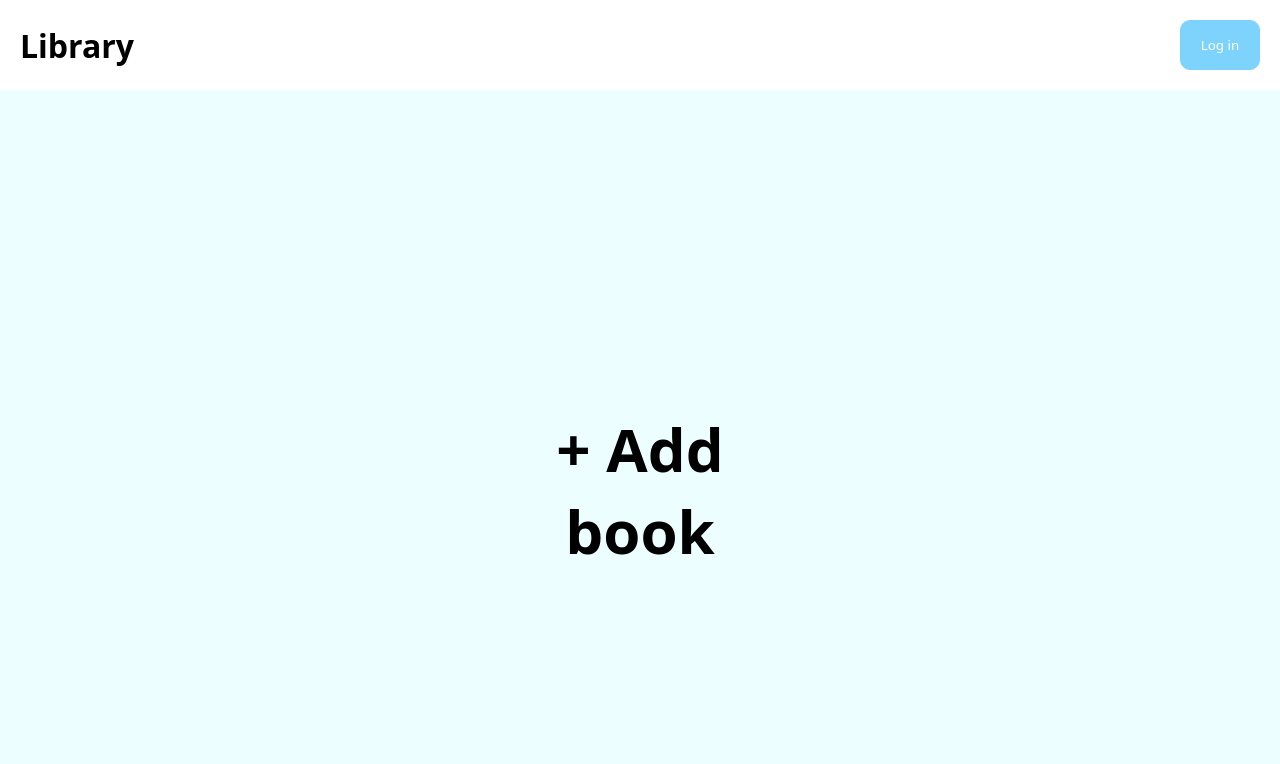
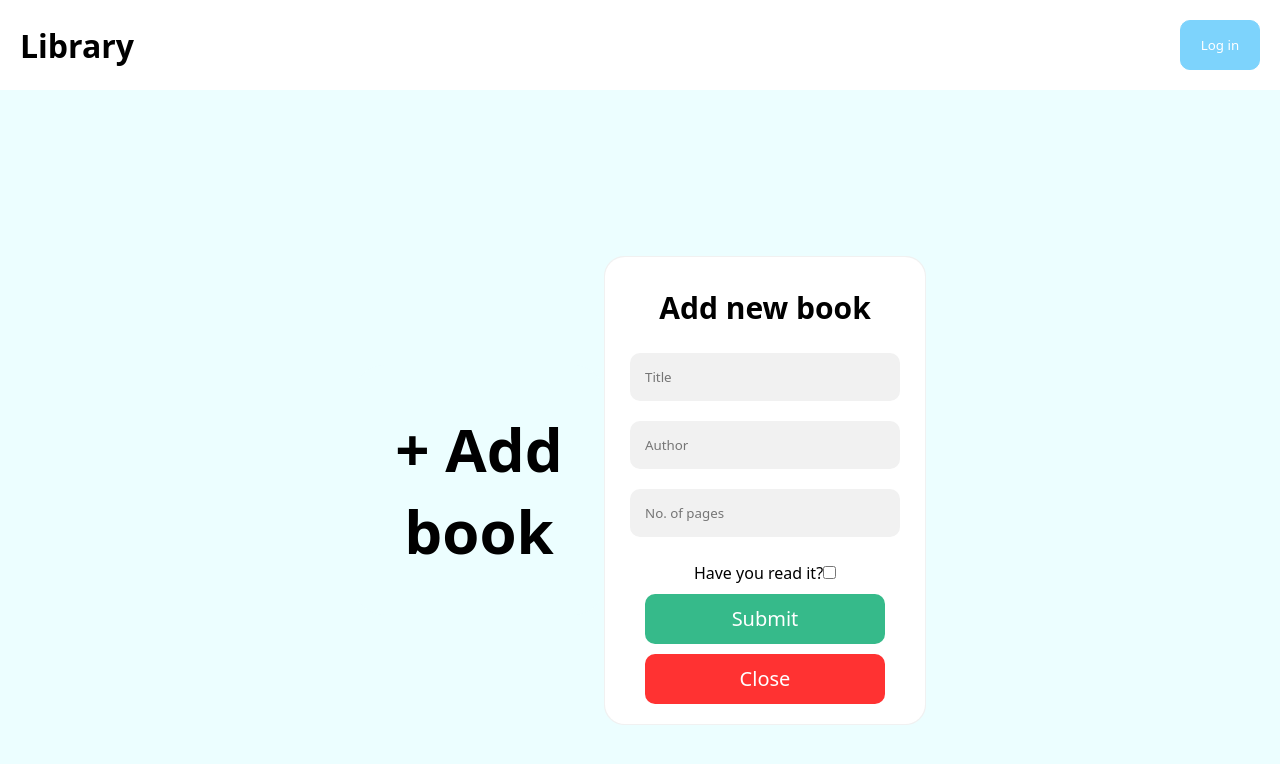
Before and after one commit to nawzaysfinah/library, a plain HTML site: page index.html in a window 1280 px wide. Drawn offline with Linux system fonts and the light colour scheme.

Commit message:
added basic popup

```diff
--- a/index.html
+++ b/index.html
@@ -21,7 +21,44 @@
       <button class="logIn">Log in</button>
     </div>
     <div class="main">
-      <button class="addBook">+ Add book</button>
+      <!-- the "+ add book" button -->
+      <button class="addBook" onclick="addBookToLibrary()">+ Add book</button>
+
+      <!-- The Form -->
+      <div class="form-popup" id="myForm">
+        <form action="/action_page.php" class="form-container">
+          <h3 class="addNewBook-title">Add new book</h3>
+
+          <input type="text" placeholder="Title" name="title" required />
+
+          <input type="text" placeholder="Author" name="author" required />
+
+          <input type="text" placeholder="No. of pages" name="pages" required />
+
+          <div class="readBook">
+            <label for="read">Have you read it?</label>
+            <input
+              type="checkbox"
+              placeholder="No. of pages"
+              name="read"
+              required
+            />
+          </div>
+
+          <button type="submit" class="btn">Submit</button>
+          <button type="button" class="btn cancel" onclick="closeForm()">
+            Close
+          </button>
+        </form>
+      </div>
     </div>
+    <!-- <div class="footer">
+      <p>copyright 2023 nawzayfinah</p>
+      <img
+        src="./img/Octicons-mark-github.svg"
+        alt="github logo"
+        width="24px"
+      />
+    </div> -->
   </body>
 </html>
--- a/script.js
+++ b/script.js
@@ -6,7 +6,6 @@ function Book(title, author, pages, read) {
   this.pages = pages;
   this.read = read;
 }
-function addBookToLibrary() {}
 
 const book1 = new Book(
   "The One Straw Revolution",
@@ -17,4 +16,10 @@ const book1 = new Book(
 
 const book2 = new Book("A Whole New Mind", "Daniel H. Pink", "304", true);
 
-console.log(book2);
+function addBookToLibrary() {
+  document.getElementById("myForm").style.display = "block";
+}
+
+function closeForm() {
+  document.getElementById("myForm").style.display = "none";
+}
--- a/styles.css
+++ b/styles.css
@@ -10,7 +10,7 @@
   justify-content: space-between;
   align-items: center;
   padding: 20px;
-  border-bottom: 5 px solid yellow;
+  border-bottom: 5 px solid #fefce8;
 }
 
 .logIn {
@@ -20,6 +20,11 @@
   border: 1px solid#7dd3fc;
   background: #7dd3fc;
   color: white;
+}
+
+.logIn:hover {
+  background-color: #d8b4fe;
+  border: 2px solid y;
 }
 
 .main {
@@ -44,3 +49,96 @@
 .addBook:hover {
   background-color: #fefce8;
 }
+
+footer {
+  display: flex;
+  flex-direction: row;
+  align-items: center;
+  justify-content: center;
+  background-color: #ecfeff;
+}
+
+.form-popup {
+  display: flex;
+  position: relative;
+  bottom: 0;
+  border: 1px solid #f1f1f1;
+  z-index: 9;
+  background-color: #f1f1f1;
+  border-radius: 20px;
+}
+
+.form-container {
+  width: 300px;
+  padding: 10px;
+  background-color: white;
+  display: flex;
+  flex-direction: column;
+  align-items: center;
+  justify-content: center;
+  border-radius: 20px;
+}
+
+/* Full-width input fields */
+.form-container input[type="text"],
+.form-container input[type="password"] {
+  width: 80%;
+  padding: 15px;
+  margin: 5px 0 15px 0;
+  border: none;
+  background: #f1f1f1;
+  border: none;
+  border-radius: 10px;
+}
+
+/* When the inputs get focus, do something */
+.form-container input[type="text"]:focus,
+.form-container input[type="password"]:focus {
+  background-color: #ddd;
+  outline: none;
+}
+
+/* Set a style for the submit/login button */
+.form-container .btn {
+  background-color: #04aa6d;
+  color: white;
+  padding: 16px 20px;
+  border: none;
+  cursor: pointer;
+  width: 80%;
+  height: 50px;
+  margin-bottom: 10px;
+  opacity: 0.8;
+  font-size: 20px;
+  border-radius: 10px;
+  display: flex;
+  align-items: center;
+  justify-content: center;
+}
+
+/* Add a red background color to the cancel button */
+.form-container .cancel {
+  background-color: red;
+}
+
+/* Add some hover effects to buttons */
+.form-container .btn:hover,
+.open-button:hover {
+  opacity: 1;
+}
+
+.addNewBook-title {
+  margin: 20px;
+  font-weight: 700;
+  font-size: 30px;
+}
+
+.readBook {
+  display: flex;
+  align-items: center;
+  justify-content: space-between;
+  margin: 10px;
+}
+.text {
+  border-radius: 10px;
+}
```
Also changed, not shown: img/Octicons-mark-github.svg (added).
